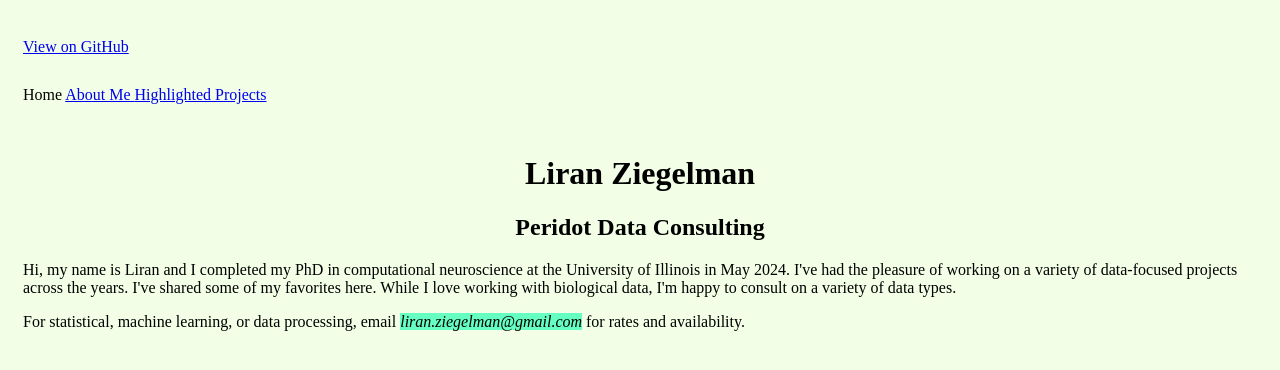
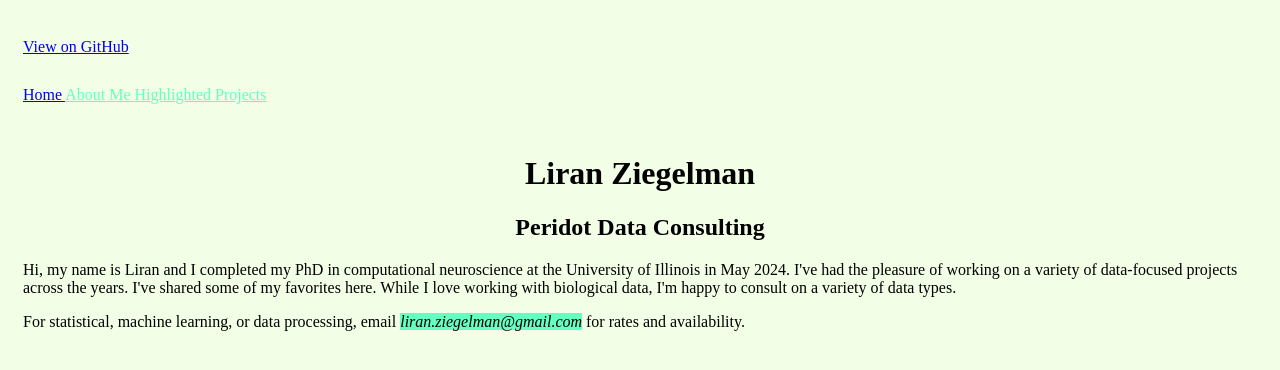
Before and after one commit to lziegelman/lziegelman.github.io, a Jekyll site: the page built from index.html, in a window 1280 px wide. Shown: the top 370 px of the page. Built offline with Jekyll 4.4.1, drawn with Linux system fonts in a browser that asks for light colours.

Commit message:
Update navigation.html

```diff
--- a/_includes/navigation.html
+++ b/_includes/navigation.html
@@ -6,6 +6,7 @@
 <nav>
   {% for item in site.data.navigation %}
     <a href="{{ item.link }}" {% if page.url == item.link %}style="color: black; text-decoration: none;"{% endif %}>
+<a href="{{ item.link }}" {% if page.url != item.link %}style="color: #66ffc2; text-decoration: underline;"{% endif %}>
       {{ item.name }}
 
 
```
